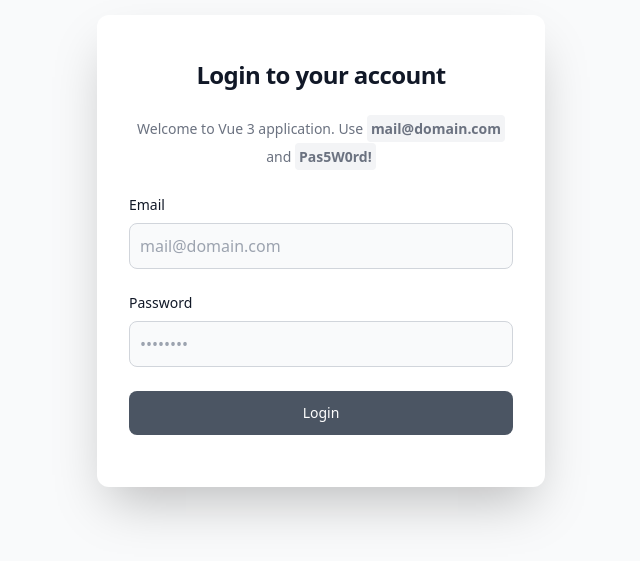
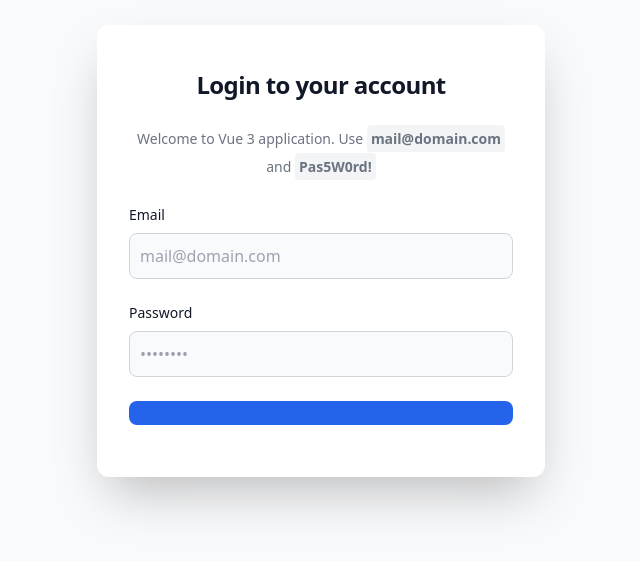
Before and after one commit to sabriayes/frontend-agnostic-ca, a Vue app in the folder apps/vue/: page / in a window 1280 px wide. Shown: the part 149-710 px from the top of the page, without its empty margins (319-959 px from the left). Built offline with nearby package versions, Linux system fonts and the light colour scheme.

Commit message:
refactor(vue): add default props value

```diff
--- a/apps/vue/src/components/LoginFormButton.vue
+++ b/apps/vue/src/components/LoginFormButton.vue
@@ -1,20 +1,32 @@
 <script setup lang="ts">
 import { computed } from 'vue';
 
-type PropsType = {
-    disabled: boolean,
-    loading: boolean
+export type PropsType = {
+    text: string,
+    pendingText?: string,
+    isDisabled?: boolean,
+    isPending?: boolean,
 };
 
-const props = defineProps<PropsType>();
-const btnClass = computed(() => ({
-    'bg-blue-600 hover:bg-blue-700': !props.disabled,
-    'cursor-not-allowed bg-gray-600': props.disabled,
-}));
+const props = withDefaults(defineProps<PropsType>(), {
+    pendingText: 'Waiting...',
+    isDisabled: false,
+    isPending: false,
+});
+
+const _isPending = computed(() => props.isPending && !props.isDisabled);
+const _btnClass = computed(() => {
+    return props.isDisabled
+        ? 'bg-gray-600 cursor-not-allowed'
+        : 'bg-blue-600 hover:bg-blue-700';
+});
 </script>
 
 <template>
     <button
+        :class="_btnClass"
+        :disabled="props.isDisabled"
+        aria-label="Login Button"
         type="submit"
         class=" w-full
                 text-white
@@ -23,9 +35,8 @@ const btnClass = computed(() => ({
                 text-sm
                 px-5
                 py-3
-                text-center"
-        :class="btnClass">
-        <span v-if="!props.loading">Login</span>
+                text-center">
+        <span v-if="!_isPending">{{ props.text }}</span>
         <span v-else>
             <svg
                 aria-hidden="true"
@@ -35,17 +46,30 @@ const btnClass = computed(() => ({
                 xmlns="http://www.w3.org/2000/svg"
                 class="inline-flex mr-1 w-4 h-4 animate-spin">
                 <path
-                    d="M100 50.5908C100 78.2051 77.6142 100.591 50 100.591C22.3858 100.591 0 78.2051 0 50.5908C0 22.9766 22.3858 0.59082 50 0.59082C77.6142 0.59082 100 22.9766 100 50.5908ZM9.08144 50.5908C9.08144 73.1895 27.4013 91.5094 50 91.5094C72.5987 91.5094 90.9186 73.1895 90.9186 50.5908C90.9186 27.9921 72.5987 9.67226 50 9.67226C27.4013 9.67226 9.08144 27.9921 9.08144 50.5908Z"
+                    d="M100 50.5908C100 78.2051 77.6142 100.591 50
+                    100.591C22.3858 100.591 0 78.2051 0 50.5908C0 22.9766
+                    22.3858 0.59082 50 0.59082C77.6142 0.59082 100 22.9766
+                    100 50.5908ZM9.08144 50.5908C9.08144 73.1895 27.4013
+                    91.5094 50 91.5094C72.5987 91.5094 90.9186 73.1895
+                    90.9186 50.5908C90.9186 27.9921 72.5987 9.67226 50
+                    9.67226C27.4013 9.67226 9.08144 27.9921 9.08144 50.5908Z"
                     fill="#E5E7EB"></path>
                 <path
-                    d="M93.9676 39.0409C96.393 38.4038 97.8624 35.9116 97.0079 33.5539C95.2932 28.8227 92.871 24.3692 89.8167 20.348C85.8452 15.1192 80.8826 10.7238 75.2124 7.41289C69.5422 4.10194 63.2754 1.94025 56.7698 1.05124C51.7666 0.367541 46.6976 0.446843 41.7345 1.27873C39.2613 1.69328 37.813 4.19778 38.4501 6.62326C39.0873 9.04874 41.5694 10.4717 44.0505 10.1071C47.8511 9.54855 51.7191 9.52689 55.5402 10.0491C60.8642 10.7766 65.9928 12.5457 70.6331 15.2552C75.2735 17.9648 79.3347 21.5619 82.5849 25.841C84.9175 28.9121 86.7997 32.2913 88.1811 35.8758C89.083 38.2158 91.5421 39.6781 93.9676 39.0409Z"
+                    d="M93.9676 39.0409C96.393 38.4038 97.8624 35.9116 97.0079
+                    33.5539C95.2932 28.8227 92.871 24.3692 89.8167
+                    20.348C85.8452 15.1192 80.8826 10.7238 75.2124
+                    7.41289C69.5422 4.10194 63.2754 1.94025 56.7698
+                    1.05124C51.7666 0.367541 46.6976 0.446843 41.7345
+                    1.27873C39.2613 1.69328 37.813 4.19778 38.4501
+                    6.62326C39.0873 9.04874 41.5694 10.4717 44.0505
+                    10.1071C47.8511 9.54855 51.7191 9.52689 55.5402
+                    10.0491C60.8642 10.7766 65.9928 12.5457 70.6331
+                    15.2552C75.2735 17.9648 79.3347 21.5619 82.5849
+                    25.841C84.9175 28.9121 86.7997 32.2913 88.1811
+                    35.8758C89.083 38.2158 91.5421 39.6781 93.9676 39.0409Z"
                     fill="#FFFFFF"></path>
             </svg>
-            Please wait...
+            {{ props.pendingText }}
         </span>
     </button>
 </template>
-
-<style scoped>
-
-</style>
```
